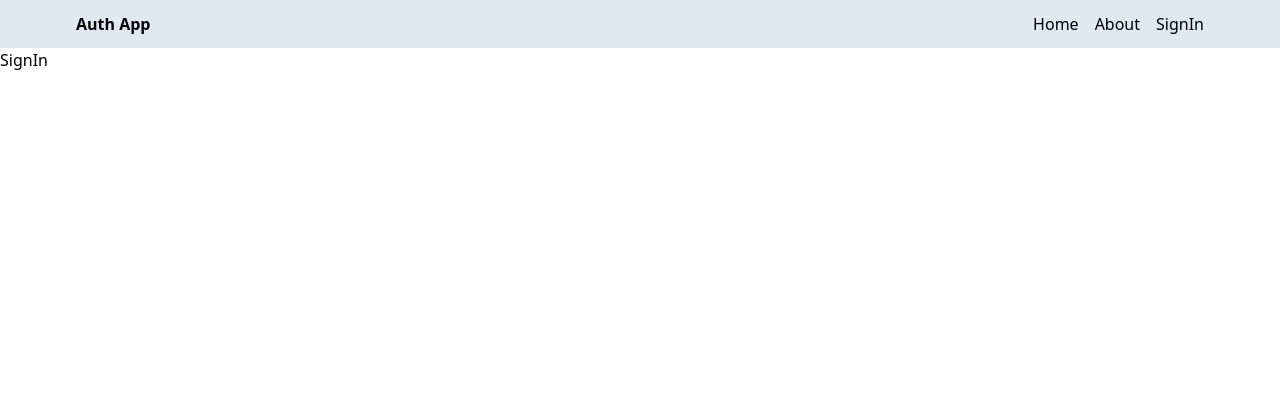
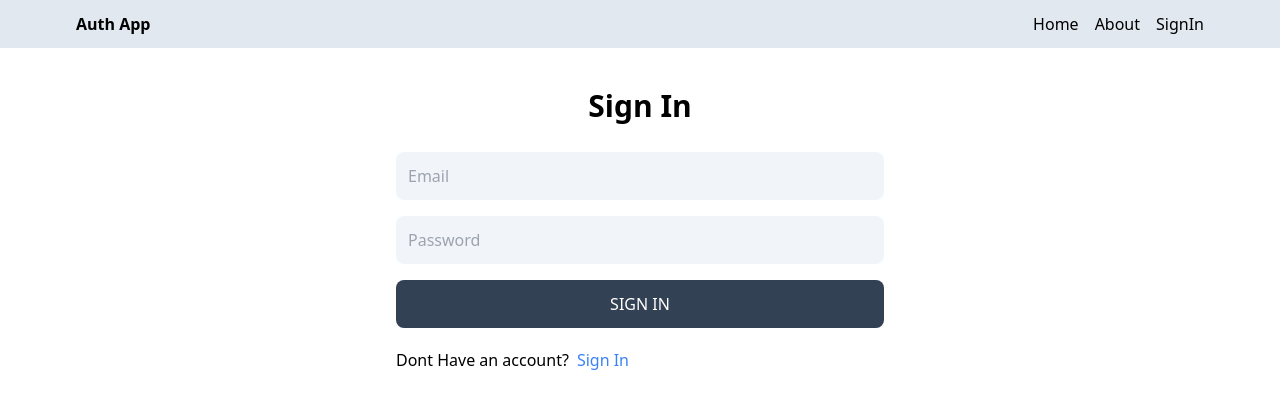
Before and after one commit to Infernus04/login-app, a React (Create React App) app in the folder client/: page /sign-in in a window 1280 px wide. Shown: the top 408 px of the page. Built offline with nearby package versions, Linux system fonts and the light colour scheme.

Commit message:
complete sign-up and sign-in page functionality

```diff
--- a/client/src/pages/SignIn.js
+++ b/client/src/pages/SignIn.js
@@ -1,9 +1,74 @@
-import React from 'react'
+import React, { useState } from "react";
+import { Link ,useNavigate } from "react-router-dom";
 
 const SignIn = () => {
+  const [formData, setFormData] = useState({});
+  const [error, setError] = useState(false);
+  const [loading, setLoading] = useState(false);
+  const navigate = useNavigate()
+
+  const handleChange = (e) => {
+    setFormData({ ...formData, [e.target.id]: e.target.value });
+  };
+
+  const handleSubmit = async (e) => {
+    e.preventDefault();
+
+    try {
+      setLoading(true);
+      setError(false);
+      const res = await fetch("http://localhost:3000/api/auth/sign-in", {
+        method: "POST",
+        headers: {
+          "Content-Type": "application/json",
+        },
+        body: JSON.stringify(formData),
+      });
+      const data = await res.json();
+      console.log(data)
+      setLoading(false);
+      if (data.success === false) {
+        setError(true);
+        return;
+      }
+      navigate("/")
+    } catch (error) {
+      setLoading(false);
+      setError(true);
+    }
+  };
+
   return (
-    <div>SignIn</div>
-  )
-}
+    <div className="p-3 max-w-lg mx-auto">
+      <h1 className="text-3xl text-center font-semibold my-7 ">Sign In</h1>
+      <form className="flex flex-col gap-4" onSubmit={handleSubmit}>
+        <input
+          type="email"
+          placeholder="Email"
+          id="email"
+          className="bg-slate-100 p-3 rounded-lg"
+          onChange={handleChange}
+        />
+        <input
+          type="password"
+          placeholder="Password"
+          id="password"
+          className="bg-slate-100 p-3 rounded-lg"
+          onChange={handleChange}
+        />
+        <button disabled = {loading}className="bg-slate-700 text-white p-3 rounded-lg uppercase hover:opacity-95 disabled:opacity-80 ">
+          {loading ? "Loading..." : "Sign In"}
+        </button>
+      </form>
+      <div className="flex gap-2 mt-5 ">
+        <p>Dont Have an account?</p>
+        <Link to="/sign-in">
+          <span className="text-blue-500">Sign In</span>
+        </Link>
+      </div>
+      <p className="text-red-700 mt-5">{error && "Something went wrong"}</p>
+    </div>
+  );
+};
 
-export default SignIn
+export default SignIn;
--- a/client/src/pages/SignUp.js
+++ b/client/src/pages/SignUp.js
@@ -1,11 +1,11 @@
 import React, { useState } from "react";
-import { Link } from "react-router-dom";
+import { Link ,useNavigate } from "react-router-dom";
 
 const SignUp = () => {
   const [formData, setFormData] = useState({});
   const [error, setError] = useState(false);
   const [loading, setLoading] = useState(false);
-
+  const navigate = useNavigate()
   const handleChange = (e) => {
     setFormData({ ...formData, [e.target.id]: e.target.value });
   };
@@ -30,6 +30,7 @@
         setError(true);
         return;
       }
+      navigate("/")
     } catch (error) {
       setLoading(false);
       setError(true);
```
